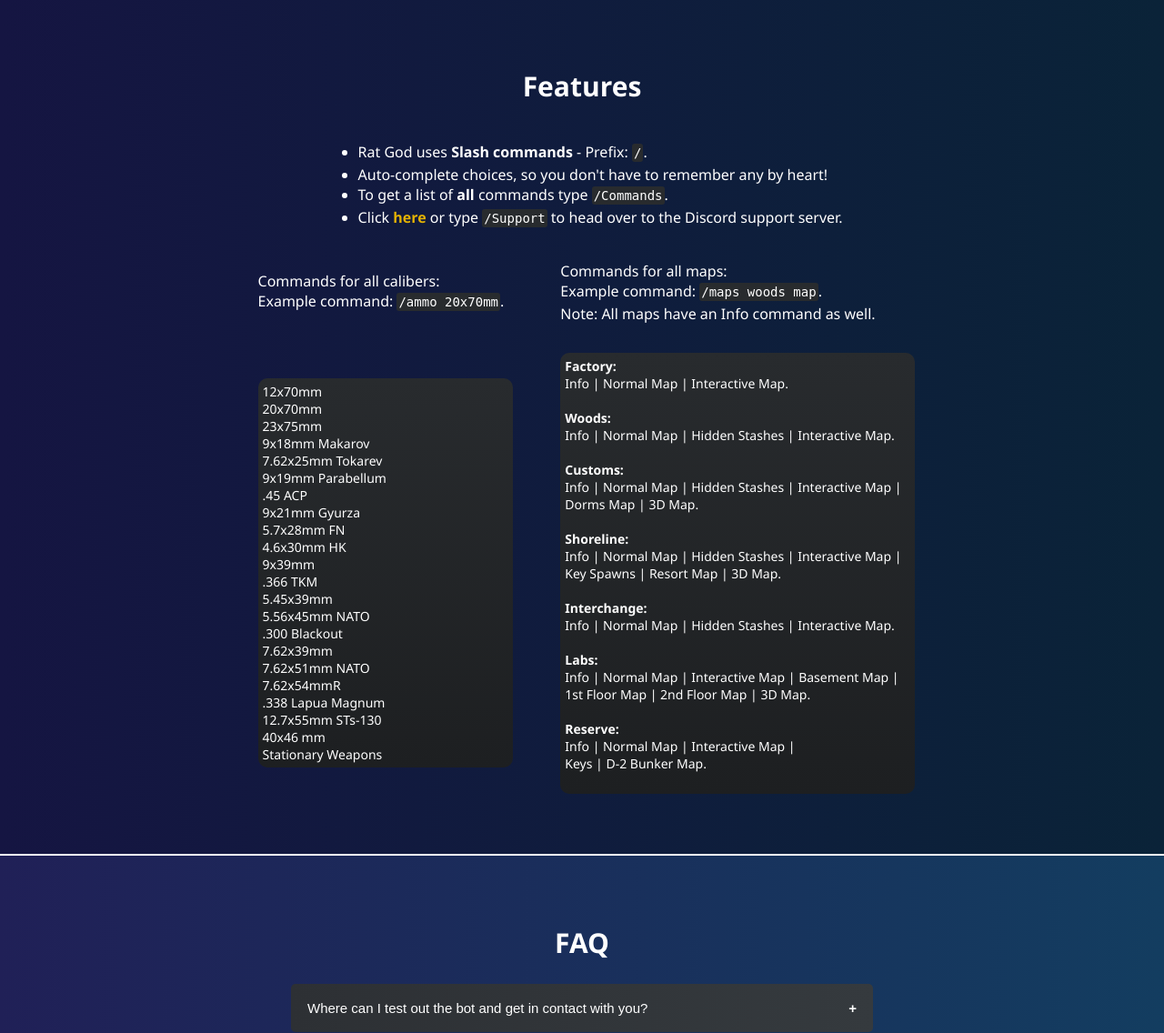
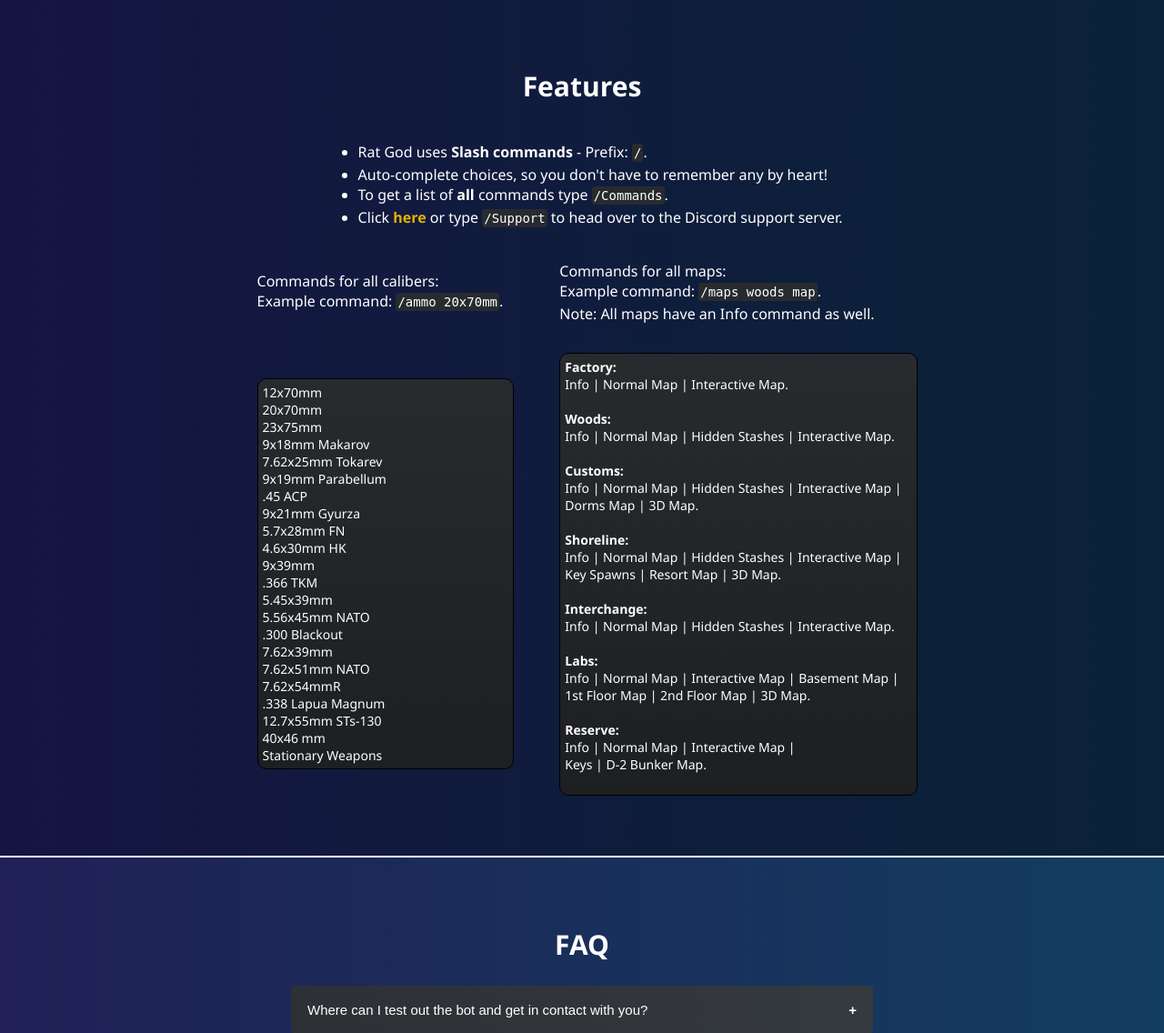
Before and after one commit to Froggi22/Rat-God-Website, a PHP site: page / in a window 1280 px wide. Shown: the part 803-1939 px from the top of the page at 91% size. Run offline with PHP 8.4, Linux system fonts and the light colour scheme.

Commit message:
2021.12.20.0
Codeblocks border

```diff
--- a/style.css
+++ b/style.css
@@ -290,6 +290,7 @@ code {
 	padding: 5px;
 	border-radius: 10px;
 	font-size: 14px;
+	border: 1px solid black
 }
 
 
```
